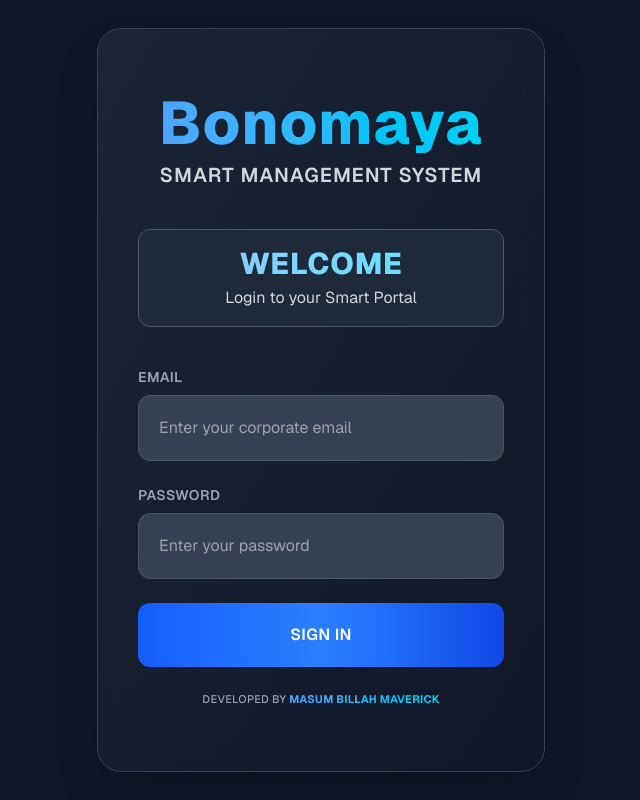
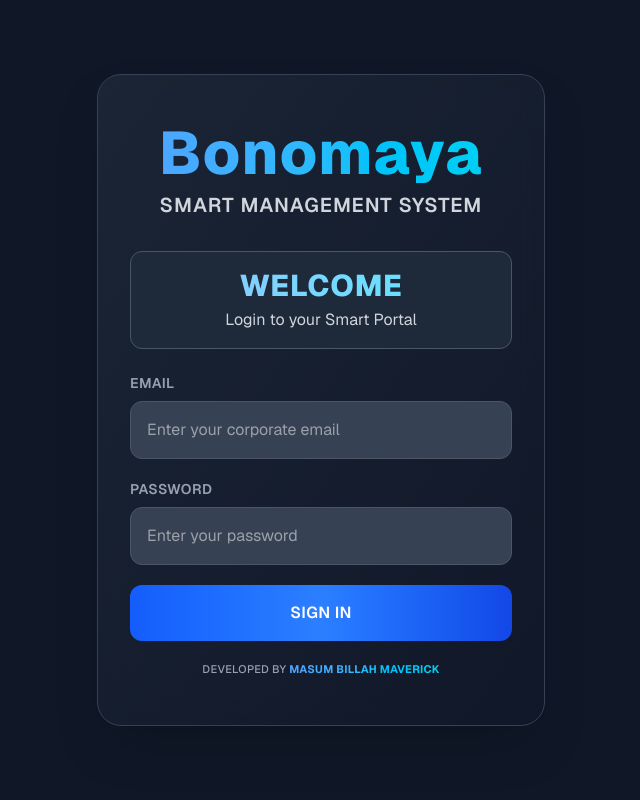
Before and after one commit to masumbillah-swe/bonomaya-management, a Next.js app: page /login in a window 1280 px wide. Shown: the whole page, without its empty margins (319-959 px from the left). Built offline with nearby package versions, Linux system fonts and the light colour scheme; no server answers.

Commit message:
Fixed all errors and implemented Enterprise Admin Panel

```diff
--- a/app/login/page.js
+++ b/app/login/page.js
@@ -52,10 +52,10 @@ export default function LoginPage() {
       {/* Login Card */}
       <div
         className={`w-full max-w-md rounded-3xl border border-gray-700 shadow-2xl transition-all duration-300 bg-gradient-to-br from-gray-800/80 to-gray-900/80 backdrop-blur-md
-          ${isMobile ? "px-8 py-16" : "px-6 sm:px-10 py-16"}`}
+          ${isMobile ? "px-6 py-12" : "px-6 sm:px-8 py-12"}`}
       >
         {/* Branding */}
-        <div className={`text-center ${isMobile ? "mb-12" : "mb-10"}`}>
+        <div className={`text-center ${isMobile ? "mb-8" : "mb-8"}`}>
           <h1 className={`font-extrabold tracking-wide bg-gradient-to-r from-blue-400 to-cyan-400 bg-clip-text text-transparent ${isMobile ? "text-4xl" : "text-5xl sm:text-6xl"}`}>
             Bonomaya
           </h1>
@@ -65,7 +65,7 @@ export default function LoginPage() {
         </div>
 
         {/* Boxed Welcome Message */}
-        <div className={`text-center mb-10 border border-gray-600 rounded-xl p-4 bg-gray-800`}>
+        <div className={`text-center mb-6 border border-gray-600 rounded-xl p-4 bg-gray-800`}>
           <h2 className={`font-extrabold tracking-wide uppercase bg-gradient-to-r from-blue-300 to-cyan-300 bg-clip-text text-transparent ${isMobile ? "text-lg" : "text-2xl sm:text-3xl"}`}>
             Welcome
           </h2>
@@ -75,7 +75,7 @@ export default function LoginPage() {
         </div>
 
         {/* Form */}
-        <form onSubmit={handleLogin} className="space-y-6">
+        <form onSubmit={handleLogin} className="space-y-5">
           <div>
             <label className="block text-gray-400 text-sm font-semibold mb-2 uppercase tracking-wide">Email</label>
             <input
@@ -83,7 +83,7 @@ export default function LoginPage() {
               value={email}
               onChange={(e) => setEmail(e.target.value)}
               required
-              className={`w-full p-5 rounded-xl bg-gray-700 text-white outline-none border ${
+              className={`w-full p-4 rounded-xl bg-gray-700 text-white outline-none border ${
                 error ? "border-red-500" : "border-gray-600"
               } focus:border-blue-500 focus:ring-1 focus:ring-blue-500 transition`}
               placeholder="Enter your corporate email"
@@ -97,7 +97,7 @@ export default function LoginPage() {
               value={password}
               onChange={(e) => setPassword(e.target.value)}
               required
-              className={`w-full p-5 rounded-xl bg-gray-700 text-white outline-none border ${
+              className={`w-full p-4 rounded-xl bg-gray-700 text-white outline-none border ${
                 error ? "border-red-500" : "border-gray-600"
               } focus:border-blue-500 focus:ring-1 focus:ring-blue-500 transition`}
               placeholder="Enter your password"
@@ -108,14 +108,14 @@ export default function LoginPage() {
           <button
             type="submit"
             disabled={loading}
-            className="w-full p-5 rounded-xl font-semibold uppercase tracking-wide text-white transition-all duration-300 bg-gradient-to-r from-blue-600 via-blue-500 to-blue-700 active:scale-95 cursor-pointer"
+            className="w-full p-4 rounded-xl font-semibold uppercase tracking-wide text-white transition-all duration-300 bg-gradient-to-r from-blue-600 via-blue-500 to-blue-700 active:scale-95 cursor-pointer"
           >
             {loading ? "Authenticating..." : "Sign In"}
           </button>
         </form>
 
         {/* Footer */}
-        <p className="text-center text-gray-400 text-[10px] sm:text-[11px] mt-6 uppercase tracking-wide font-medium hover:text-gray-200 transition-colors">
+        <p className="text-center text-gray-400 text-[10px] sm:text-[11px] mt-5 uppercase tracking-wide font-medium hover:text-gray-200 transition-colors">
           Developed by <span className="font-bold text-blue-400 bg-clip-text text-transparent bg-gradient-to-r from-blue-400 to-cyan-400">Masum Billah Maverick</span>
         </p>
       </div>
```
